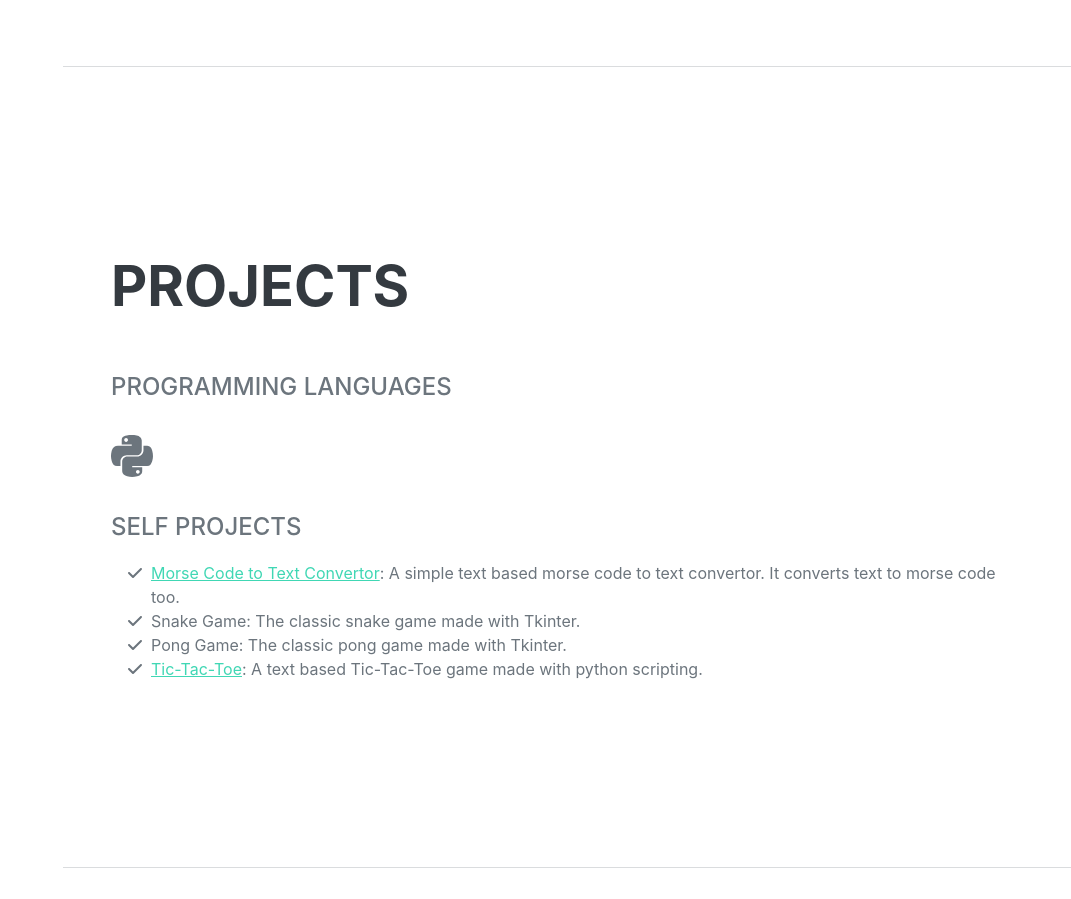
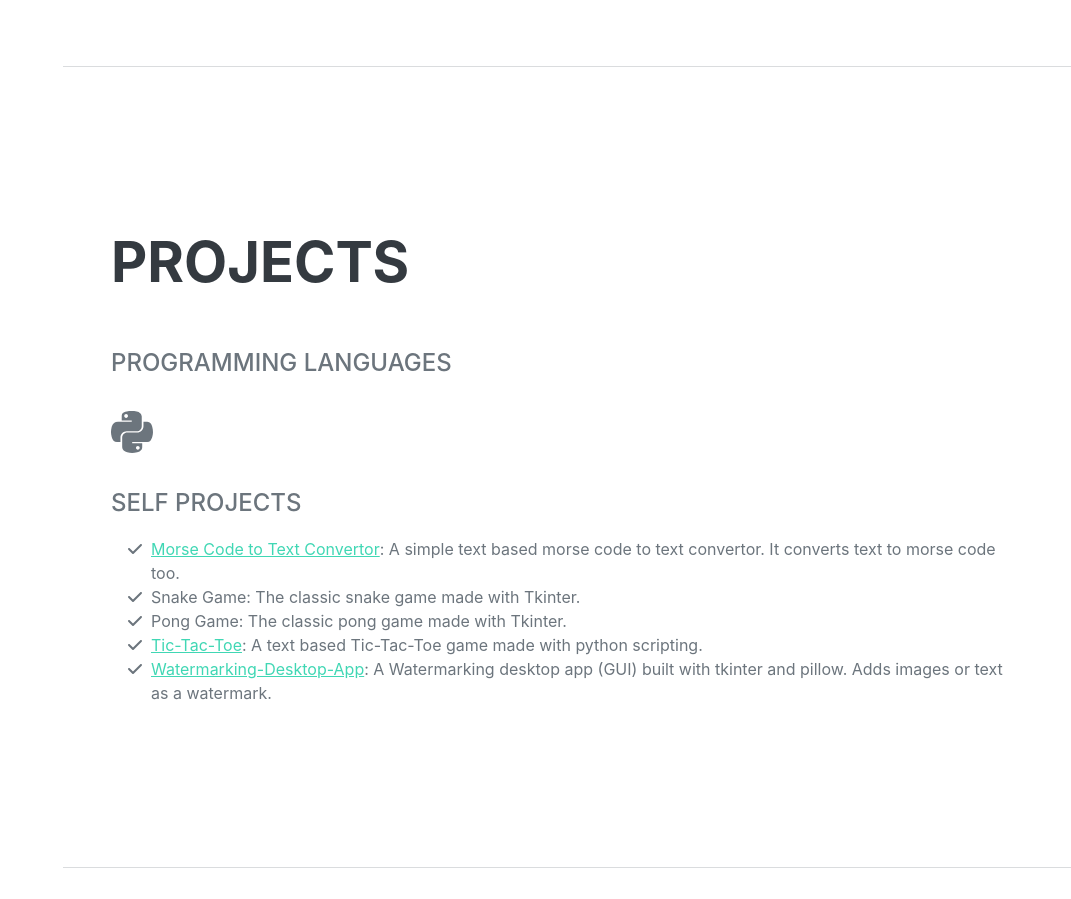
Before and after one commit to Pranvesh-Kun/Portfolio-Website, a Flask app: page / in a window 1280 px wide. Shown: the part 1535-2434 px from the top of the page, without its empty margins (209-1280 px from the left). Run offline with Flask 3, Linux system fonts and the light colour scheme; some libraries are stand-ins or nearby versions; some web fonts are replaced.

Commit message:
Add Watermarker

```diff
--- a/templates/index.html
+++ b/templates/index.html
@@ -157,6 +157,10 @@
                             <span class="fa-li"><i class="fas fa-check"></i></span>
                             <a href="https://github.com/Pranvesh-Kun/Tic-Tac-Toe">Tic-Tac-Toe</a>: A text based Tic-Tac-Toe game made with python scripting.
                         </li>
+                        <li>
+                            <span class="fa-li"><i class="fas fa-check"></i></span>
+                            <a href="https://github.com/Pranvesh-Kun/Watermarking-Desktop-App">Watermarking-Desktop-App</a>: A Watermarking desktop app (GUI) built with tkinter and pillow. Adds images or text as a watermark.
+                        </li>
                     </ul>
                 </div>
             </section>
```
